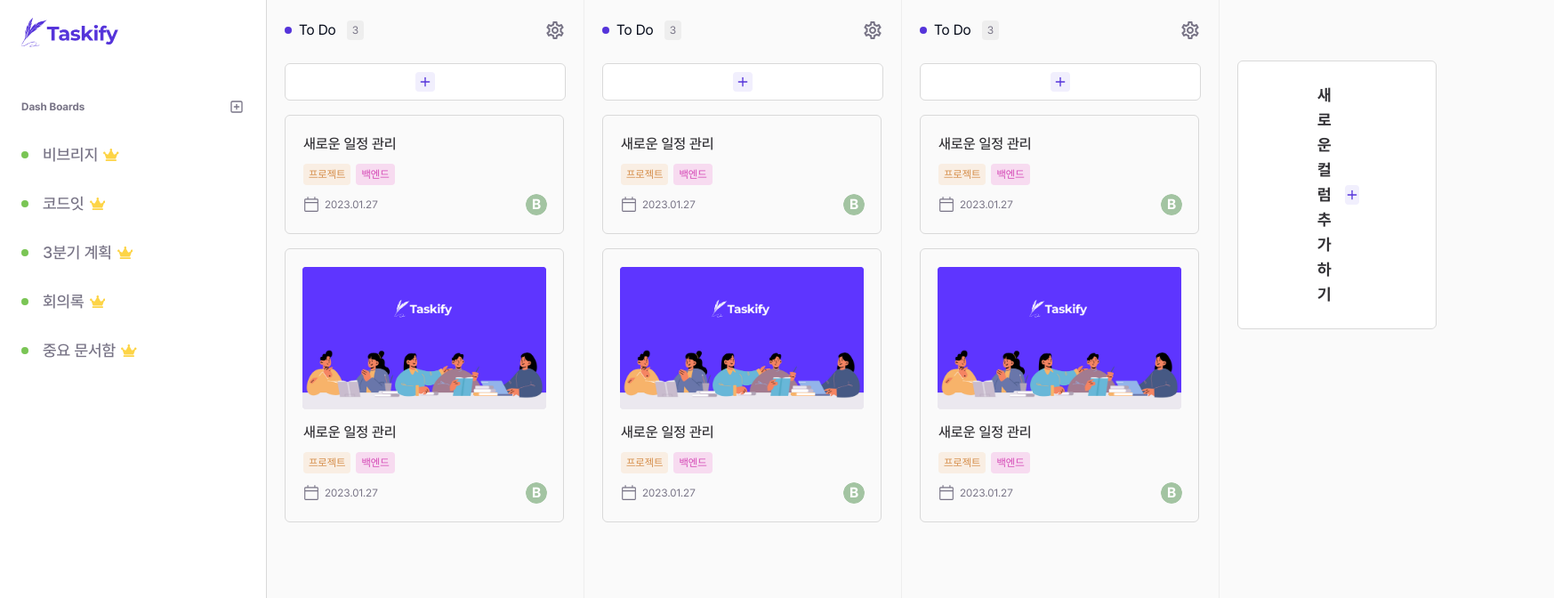
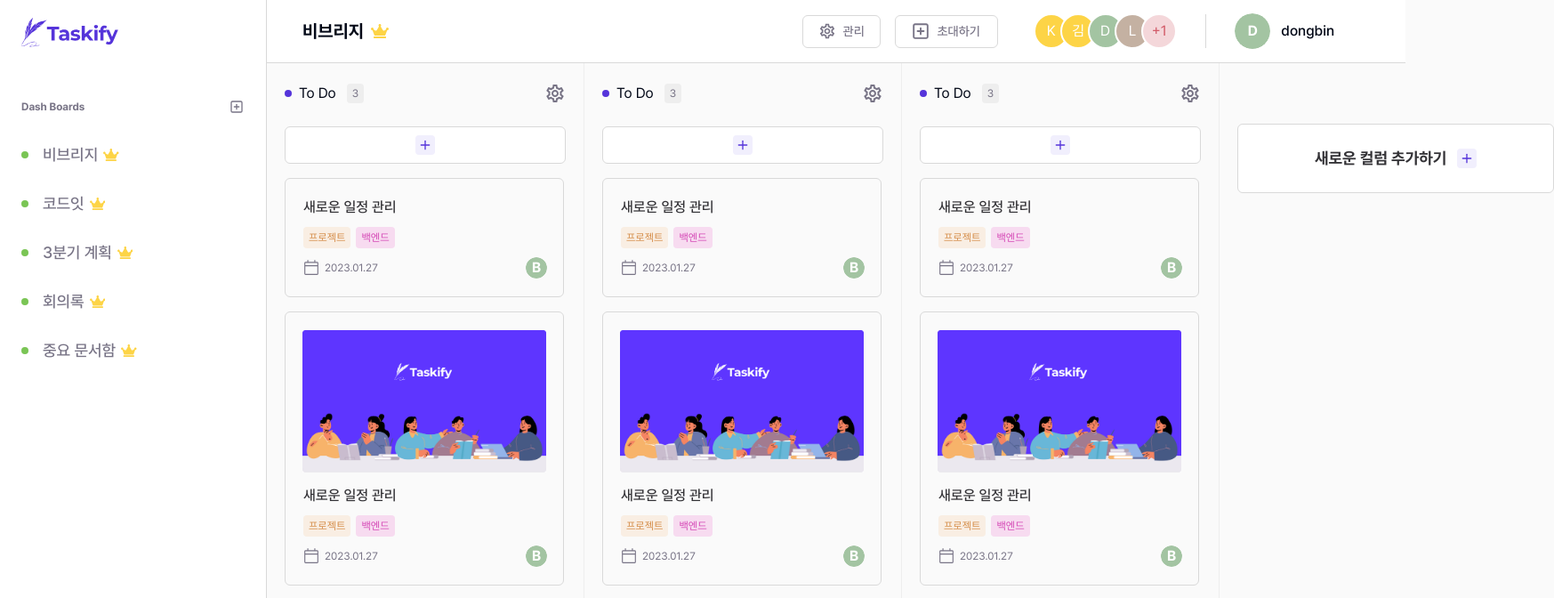
Before and after one commit to ynmkim/taskify, a Next.js app: page /dashboard in a window 1280 px wide. Shown: the top 672 px of the page at 89% size, 1747 px wide, since content can reach past the window. Built offline with nearby package versions, Linux system fonts and the light colour scheme.

Commit message:
Feat: Dashbard에 헤더 합치고 헤더의 SlotSection 컴포넌트 분리

```diff
--- a/src/components/domains/dashboard/column/AddColumnButton.tsx
+++ b/src/components/domains/dashboard/column/AddColumnButton.tsx
@@ -4,7 +4,7 @@ const AddColumnButton = () => {
   return(
     <button className="flex justify-center ml-[9px] mr-[15px] my-3 md:mx-5 md:my-5 lg:mt-[68px] px-[60px] py-5 md:px-[180px] lg:px-[86px] md:py-6 bg-white rounded-md border border-gray-D9D9D9 h-fit">
       <div className="flex items-center gap-3 w-fit">
-        <p className="font-Pretendard text-base md:text-lg font-bold text-black-333236 leading-none">새로운 컬럼 추가하기</p>
+        <p className="font-Pretendard text-base md:text-lg font-bold whitespace-nowrap text-black-333236 leading-none">새로운 컬럼 추가하기</p>
         <PlusChip />
       </div>
     </button>
--- a/src/components/domains/dashboard/column/AddTodoButton.tsx
+++ b/src/components/domains/dashboard/column/AddTodoButton.tsx
@@ -2,7 +2,7 @@ import PlusChip from "./PlusChip";
 
 const AddTodoButton = () => {
   return(
-    <button className="px-[132px] py-1.5 md:px-[261px] md:py-[9px] lg:px-[146px] bg-white rounded-md border border-gray-D9D9D9 h-fit">
+    <button className="flex justify-center px-[132px] py-1.5 md:px-[261px] md:py-[9px] lg:px-[146px] bg-white rounded-md border border-gray-D9D9D9 h-fit">
       <PlusChip />
     </button>
   )
--- a/src/components/domains/dashboard/column/TodoCard.tsx
+++ b/src/components/domains/dashboard/column/TodoCard.tsx
@@ -5,7 +5,7 @@ import { GoCalendar } from "react-icons/go";
 
 const TodoCard = ({image = false}:{image?:boolean}) => {
   return(
-    <div className="px-3 py-3 md:py-5 md:px-5 border rounded-md border-gray-D9D9D9 w-[284px] md:w-[544px] lg:w-[314px] h-fit flex flex-col gap-2.5 items-center md:flex-row md:gap-5 lg:flex-col lg:gap-3">
+    <div className="px-3 py-3 md:py-5 md:px-5 border rounded-md border-gray-D9D9D9 w-[284px] md:w-auto lg:w-[314px] h-fit flex flex-col gap-2.5 items-center md:flex-row md:gap-5 lg:flex-col lg:gap-3">
       {image &&
         <div className="relative flex-shrink-0 mb-0.5 rounded-md w-[260px] h-[152px] md:w-[91px] md:h-[53px] lg:w-[274px] lg:h-40">
         <Image src='/landing.jpg' alt="todo 이미지" fill/>
--- a/src/components/header/dashboardHeader.tsx
+++ b/src/components/header/dashboardHeader.tsx
@@ -1,14 +1,22 @@
 import React from 'react';
-import Image from 'next/image';
 import { Button } from '@/components/ui/button';
 import { Avatar } from '@/components/ui/avatar';
 import GroupAvatar from '@/components/ui/avatarGroup';
-import crownIcon from '../../../public/assets/icons/crown.svg';
-import settingsIcon from '../../../public/assets/icons/settings.svg';
-import addBoxIcon from '../../../public/assets/icons/add_box.svg';
-import vector from '../../../public/assets/icons/vector.svg';
+import { FaCrown } from "react-icons/fa";
+import { MdOutlineSettings } from "react-icons/md";
+import { FaRegSquarePlus } from "react-icons/fa6";
 
 
+interface Member {
+  id: number;
+  userId: number;
+  email: string;
+  nickname: string;
+  profileImageUrl: string;
+  createdAt: string;
+  updatedAt: string;
+  isOwner: boolean;
+}
 // 나중에 api연동하면 삭제될 임시 데이터입니다.
 const userData = {
   nickname: 'dongbin',
@@ -65,42 +73,43 @@ const members = [
 ];
 
 
-const Header: React.FC<{ columnName: string, type?: string }> = ({ columnName, type }) => {
+const DashboardHeader: React.FC<{ columnName: string, type?: string }> = ({ columnName, type }) => {
   const isDashboard = type === 'myDashboard';
-  const totalCount = members.length;
 
   const getTitle = () => (isDashboard ? '내 대시보드' : columnName);
 
   return (
-    <header className='w-[1350px] float-right mr-[80px]'>
+    <header className='w-full pl-10 pr-20 bg-white border-b border-gray-D9D9D9'>
       <div className="flex flex-row items-center justify-between h-[70px]">
-        <div className="flex items-center font-bold text-xl gap-2 ml-[40px]">
+        <div className="flex items-center font-bold text-xl gap-2">
           {getTitle()}
-          {!isDashboard && <Image src={crownIcon} alt="crown" width={20} height={20} />}
+          {!isDashboard && <FaCrown className="w-5 h-4" fill="#FDD446"/>}
         </div>
         <div className='flex flex-row items-center'>
-          {!isDashboard && (
-            <nav className="flex flex-row items-center gap-4 mr-[40px]">
-              <Button className='text-gray-787486 flex align-middle gap-2 w-[88px]'>
-                <Image src={settingsIcon} alt="settings" width={20} height={20} /> 관리
-              </Button>
-              <Button className='text-gray-787486 flex align-middle gap-2 w-[116px]'>
-                <Image src={addBoxIcon} alt="add_box" width={20} height={20} /> 초대하기
-              </Button>
-            </nav>
-          )}
-          {!isDashboard && (
-            <>
-              <GroupAvatar members={members} totalCount={totalCount} />
-              <Image src={vector} alt="vector" width={0} height={29} className='mx-[32px]' />
-            </>
-          )}
+          {!isDashboard && <SlotSection members={members}/>}
           <Avatar {...userData} />
-          <span className="ml-[12px] font-medium text-base">{userData.nickname}</span>
+          <span className="ml-3 font-medium text-base">{userData.nickname}</span>
         </div>
       </div>
     </header>
   );
 };
 
-export default Header;
+const SlotSection = ({members}:{members:Member[]}) =>{
+  return(
+    <>
+      <nav className="flex flex-row items-center gap-4 mr-10">
+        <Button className='text-gray-787486 flex align-middle gap-2 w-[88px]'>
+          <span><MdOutlineSettings className="w-5 h-5" /></span><span>관리</span>
+        </Button>
+        <Button className='text-gray-787486 flex align-middle gap-2 w-[116px]'>
+          <span><FaRegSquarePlus className="w-5 h-5" /></span><span>초대하기</span>
+        </Button>
+      </nav>
+      <GroupAvatar members={members} totalCount={members.length} />
+      <div className='w-px h-[38px] mx-8 bg-gray-D9D9D9'/>
+    </>
+  )
+};
+
+export default DashboardHeader;
--- a/src/containers/Column.tsx
+++ b/src/containers/Column.tsx
@@ -5,7 +5,7 @@ import { MdOutlineSettings } from "react-icons/md";
 
 const Column = () => {
   return(
-    <div className="flex flex-col bg-gray-FAFAFA gap-[25px] px-3 pt-[17px] pb-3 md:px-5 md:pb-5 md:pt-[22px] border-b lg:border-r border-gray-EEEEEE">
+    <div className="flex flex-col bg-gray-FAFAFA gap-[25px] px-3 pt-[17px] pb-3 md:px-5 md:pb-5 md:pt-[22px] border-b lg:border-r lg:border-b-0 lg:min-h-screen border-gray-EEEEEE">
       <div className="flex justify-between items-center">
         <div className="flex items-center gap-2">
           <div className="w-2 h-2 rounded-full bg-violet-5534DA"></div>
--- a/src/pages/dashboard/index.tsx
+++ b/src/pages/dashboard/index.tsx
@@ -1,17 +1,21 @@
 import AddColumnButton from "@/components/domains/dashboard/column/AddColumnButton";
 import SideBar from "@/components/domains/dashboard/sidebar/SideBar";
+import DashboardHeader from "@/components/header/DashboardHeader";
 import Column from "@/containers/Column";
 
 export default function DashboardPage() {
   return (
     <div className="flex">
       <SideBar />
-      <div className="flex flex-col lg:flex-row">
-        <Column />
-        <Column />
-        <Column />
-        <AddColumnButton />
-      </div>
+      <main className="flex flex-col max-w-[100vw]">
+        <DashboardHeader columnName="비브리지" />
+        <div className="flex flex-col lg:flex-row w-full">
+          <Column />
+          <Column />
+          <Column />
+          <AddColumnButton />
+        </div>
+      </main>
     </div>
   );
 }
```
